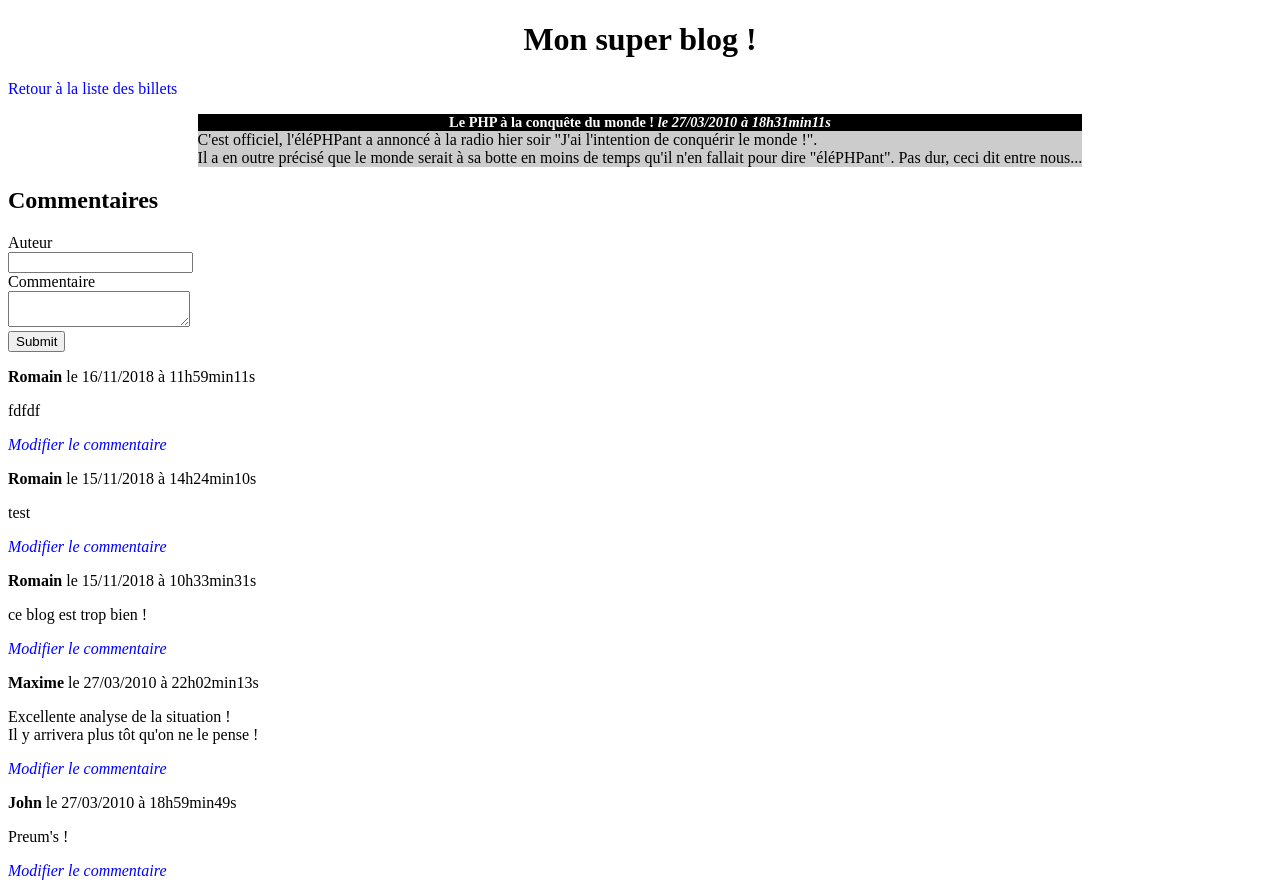
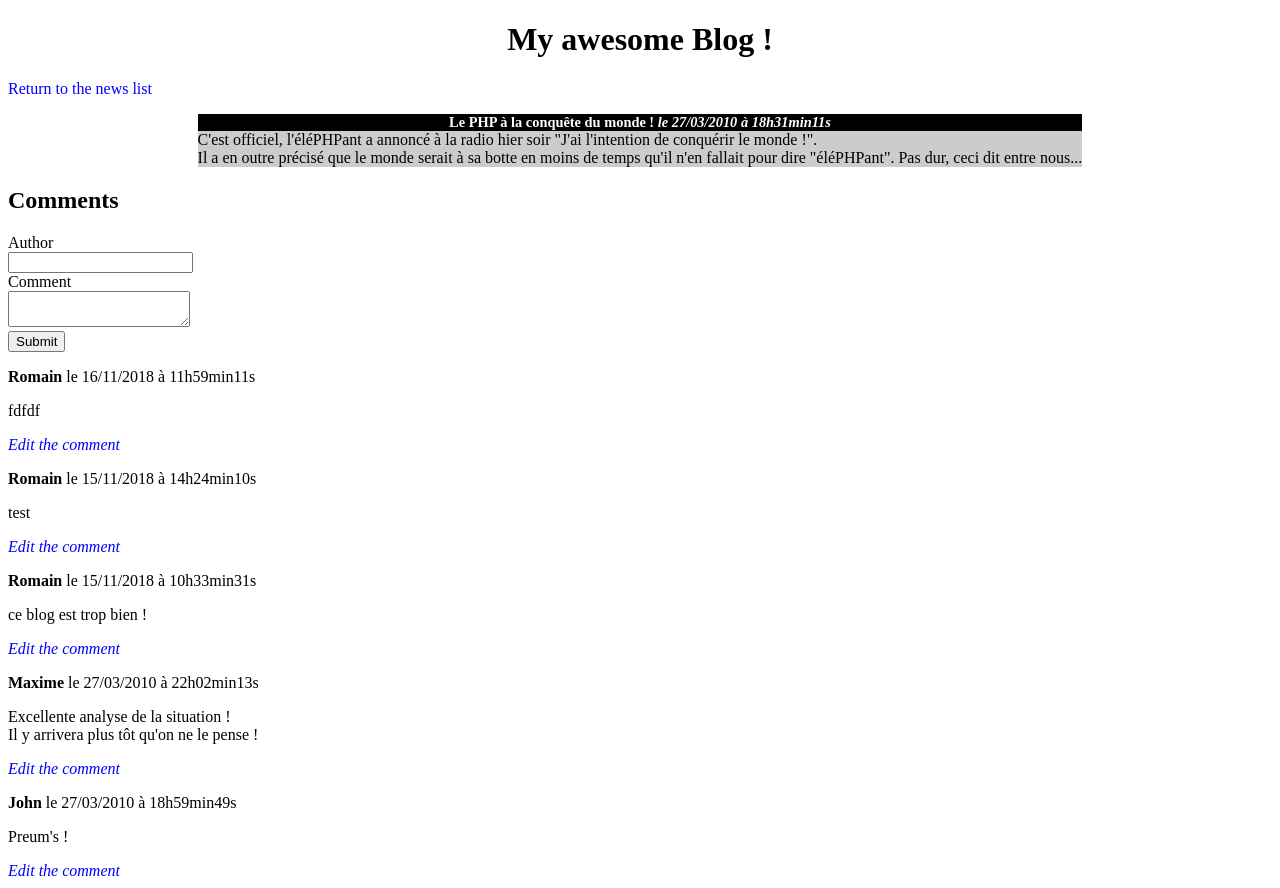
Before and after one commit to Stuntback46/BlogPHP, a PHP site: page /index.php?action=post&id=2 in a window 1280 px wide. Run offline with PHP 8.4, Linux system fonts and the light colour scheme; data comes from the database, SQL or seed files in the repository.

Commit message:
first public commit

```diff
--- a/view/frontend/errorView.php
+++ b/view/frontend/errorView.php
@@ -1,9 +1,9 @@
 <?php $title = 'Mon blog'; ?>
 
 <?php ob_start(); ?>
-<h1>Mon super blog !</h1>
-<p><a href="index.php">Retour à la liste des billets</a></p>
-ERREUR<br>
+<h1>My awesome Blog!</h1>
+<p><a href="index.php">Return to the news list</a></p>
+Error<br>
 <strong><?=$errorMessage ?></strong>
 
 <?php $content = ob_get_clean(); ?>
--- a/view/frontend/postView.php
+++ b/view/frontend/postView.php
@@ -1,8 +1,8 @@
 <?php $title = htmlspecialchars($post['title']); ?>
 
 <?php ob_start(); ?>
-<h1>Mon super blog !</h1>
-<p><a href="index.php">Retour à la liste des billets</a></p>
+<h1>My awesome Blog !</h1>
+<p><a href="index.php">Return to the news list</a></p>
 
 <div class="news">
     <h3>
@@ -16,15 +16,15 @@
     </p>
 </div>
 
-<h2>Commentaires</h2>
+<h2>Comments</h2>
 
 <form action="index.php?action=addComment&amp;id=<?= $post['id'] ?>" method="post">
     <div>
-        <label for="author">Auteur</label><br />
+        <label for="author">Author</label><br />
         <input type="text" id="author" name="author" />
     </div>
     <div>
-        <label for="comment">Commentaire</label><br />
+        <label for="comment">Comment</label><br />
         <textarea id="comment" name="comment"></textarea>
     </div>
     <div>
@@ -38,7 +38,7 @@ while ($comment = $comments->fetch())
 ?>
     <p><strong><?= htmlspecialchars($comment['author']) ?></strong> le <?= $comment['comment_date_fr'] ?></p>
     <p><?= nl2br(htmlspecialchars($comment['comment'])) ?></p>
-    <em><a href="index.php?action=modifyComment&amp;id=<?=$comment['post_id']?>&amp;idComment=<?=$comment['id']?>">Modifier le commentaire</a></em>
+    <em><a href="index.php?action=modifyComment&amp;id=<?=$comment['post_id']?>&amp;idComment=<?=$comment['id']?>">Edit the comment</a></em>
 <?php
 }
 ?>
```
Also changed, not shown: view/frontend/listPostsView.php (+4 -4 lines), view/frontend/modifyCommentView.php (+5 -5 lines).
